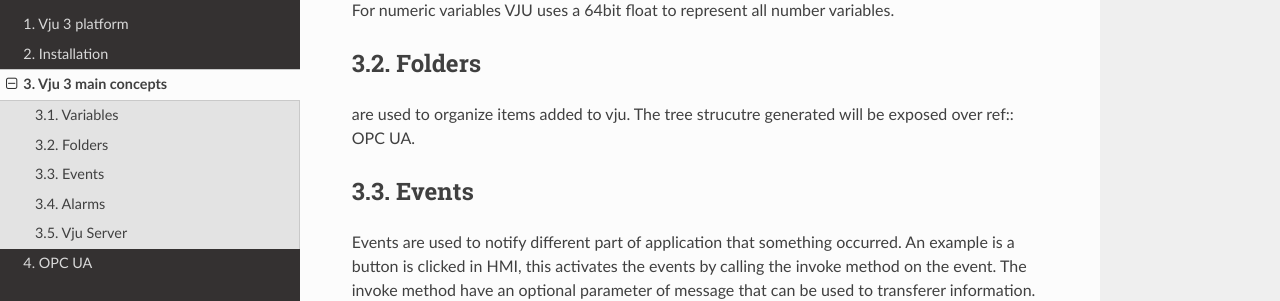
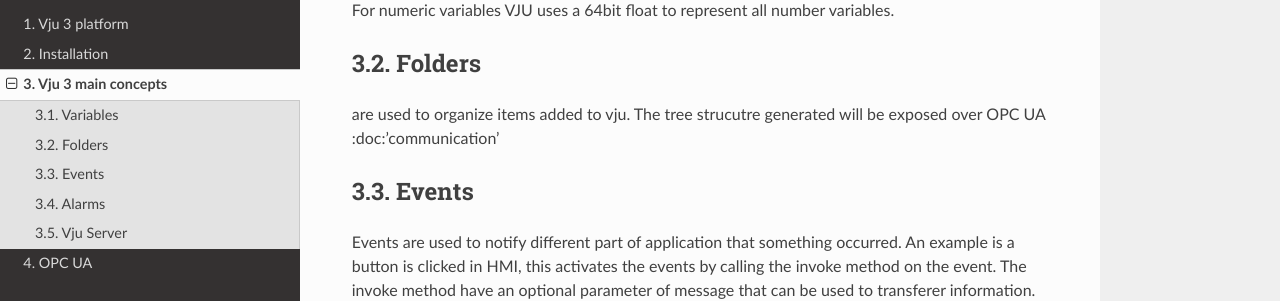
Before and after one commit to xsIceman/rtdTutorial, a Sphinx documentation site: the page built from docs/source/concepts.rst, in a window 1280 px wide and 900 px high, scrolled down 424 px. Shown: the part 153-454 px from the top of the window. Built offline with Sphinx 7.4.7 and the Read the Docs theme 2.0.0, drawn with Linux system fonts in a browser that asks for light colours.

Commit message:
added link

```diff
--- a/docs/source/concepts.rst
+++ b/docs/source/concepts.rst
@@ -24,7 +24,8 @@
 Folders
 -------
 
-are used to organize items added to vju. The tree strucutre generated will be exposed over ref:: OPC UA.
+are used to organize items added to vju. The tree strucutre generated will be exposed over OPC UA
+:doc:'communication'
 
 Events
 ------
```
